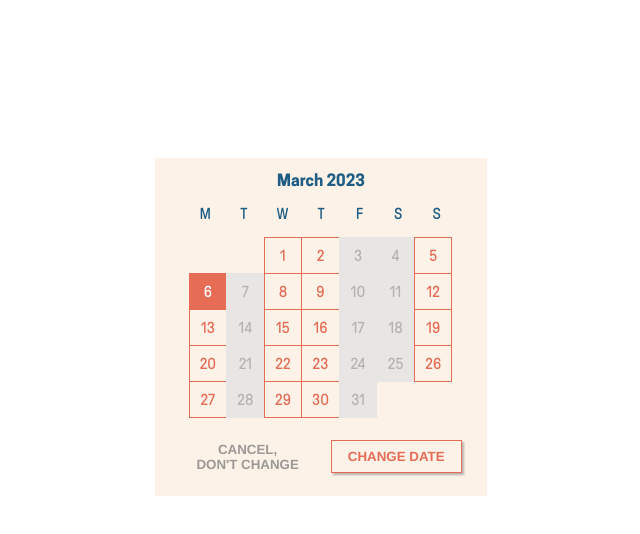
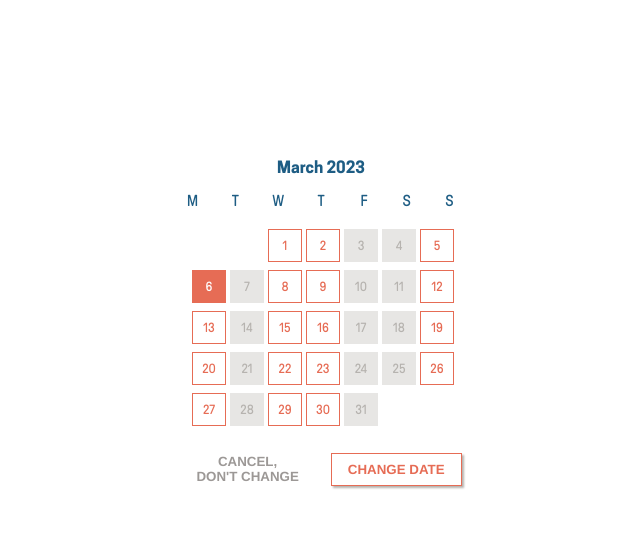
Before and after one commit to damiensedgwick/calendar_task, a React (Create React App) app: page / in a window 1280 px wide. Shown: the top 534 px of the page, without its empty margins (319-959 px from the left). Built offline with nearby package versions, Linux system fonts and the light colour scheme; a web font is replaced by a local one.

Commit message:
wip: calendar styling is done for internal content

```diff
--- a/src/styles/components/_delivery-day-calendar.sass
+++ b/src/styles/components/_delivery-day-calendar.sass
@@ -1,7 +1,7 @@
 .delivery-day-calendar
   padding: 1rem
   max-width: 640px
-  background: $warning-orange-100 // temp
+  background: $brand-white // temp
 
   p
     margin: 0 0 1rem 0
@@ -17,45 +17,19 @@
         > div
           display: flex
           flex-direction: column
+          margin: 0 0 1rem 0
 
           .react-calendar__tile
-            color: $brand-red-400
-            border: $brand-red-400 1px solid
-            transition: all 1s ease
-            font-weight: normal
-
-          .react-calendar__tile--active
-            color: $brand-white
-            background: $brand-red-400
-
-          .react-calendar__month-view__weekdays
-            width: 90%
-            margin: 0 0 1rem 0
-
-            abbr
-              text-decoration: none
-
-          .react-calendar__month-view__days
-            margin: 0 0 1rem 0
-            width: 90%
+            flex: 0 0 0 !important
+            margin: 0.25rem
             display: flex
             flex-direction: row
-            flex-wrap: wrap
             justify-content: center
             align-items: center
             align-content: center
-
-          .react-calendar__month-view__days__day
-            width: calc(100% / 7)
-            flex: 1
-            display: flex
-            justify-content: center
-            align-items: center
-            font-size: 1em
-            margin: -1px 0 0 -1px
-            height: 0
-            padding-bottom: calc(100% / 10)
-            position: relative
+            color: $brand-red-400
+            border: $brand-red-400 1px solid
+            font-weight: normal
 
             &.disabled
               cursor: not-allowed
@@ -63,11 +37,16 @@
               background-color: $grey-200
               border: $grey-200 1px solid
 
+          .react-calendar__tile--active
+            color: $brand-white
+            background: $brand-red-400
+
+          .react-calendar__month-view__weekdays
+            width: 100%
+            margin: 0 0 1rem 0
+
             abbr
-              position: absolute
-              top: 50%
-              left: 50%
-              transform: translate(-50%, -50%)
+              text-decoration: none
 
           .react-calendar__month-view__days__day--neighboringMonth
             opacity: 0
```
